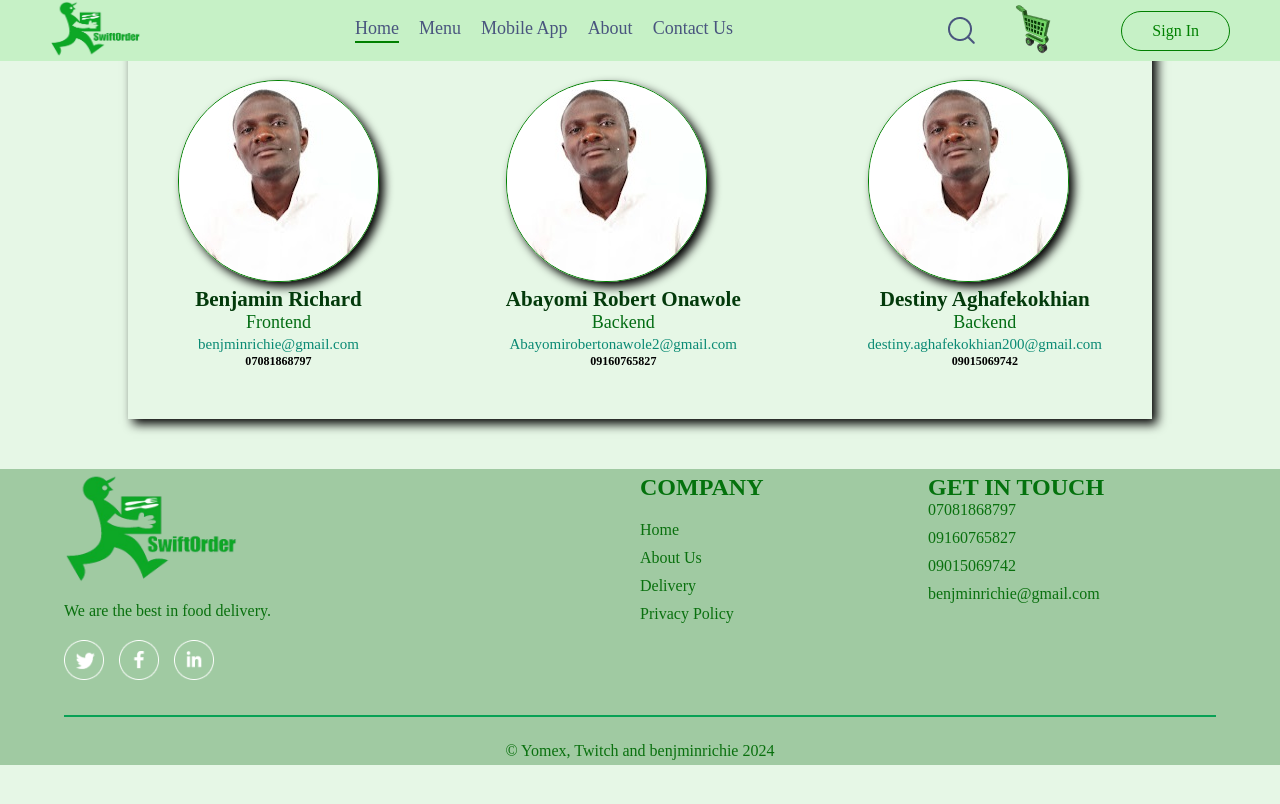
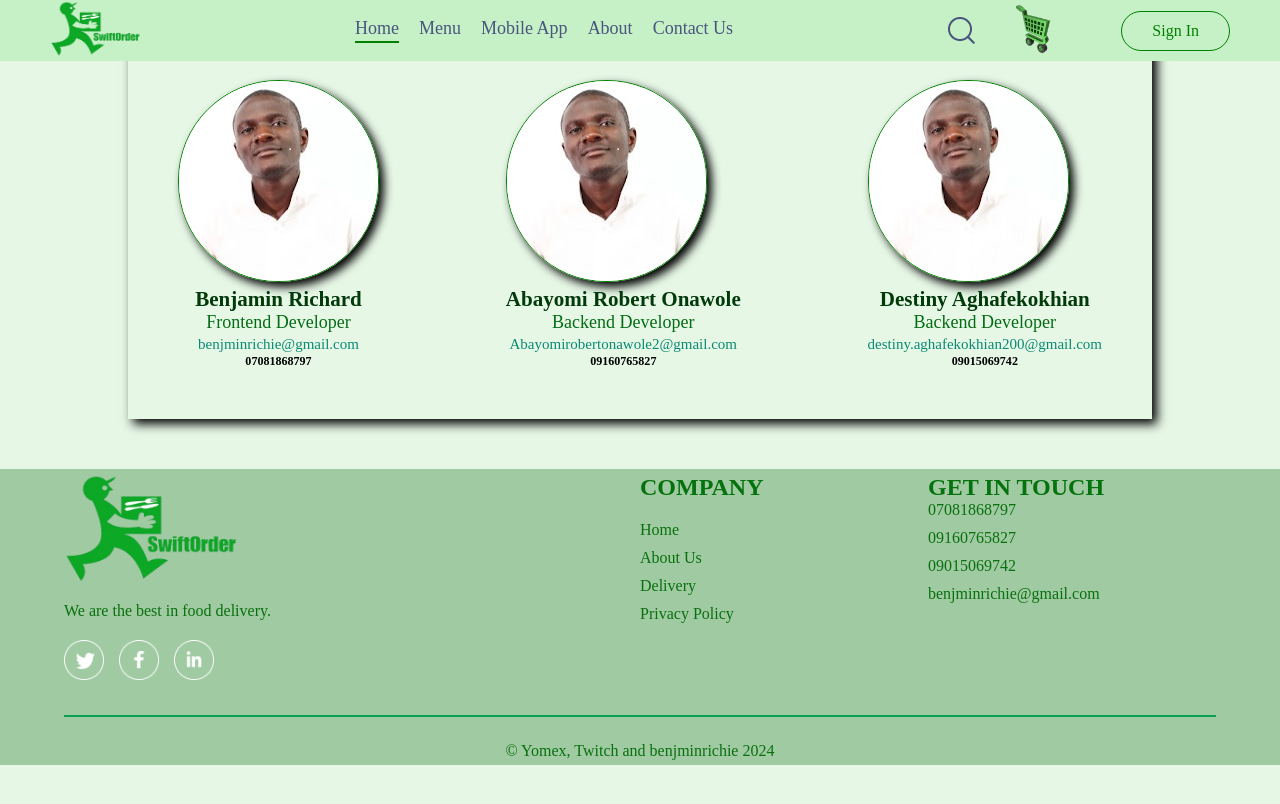
Before and after one commit to benjminrichie/alx-SwiftOrder_App, a React (Vite) app in the folder frontend/: page /About in a window 1280 px wide. Shown: the top 804 px of the page. Built offline with nearby package versions, Linux system fonts and the light colour scheme; a web font is replaced by a local one.

Commit message:
Authors created in object format

```diff
--- /dev/null
+++ b/frontend/src/assets/authorDetails.js
@@ -0,0 +1,23 @@
+export const authorDetails = [
+    {
+        id: 0,
+        name: "Benjamin Richard",
+        designation: "Frontend Developer",
+        email: "benjminrichie@gmail.com",
+        phone: "07081868797",
+    },
+    {
+        id: 1,
+        name: "Abayomi Robert Onawole",
+        designation: "Backend Developer",
+        email: "Abayomirobertonawole2@gmail.com",
+        phone: "09160765827",
+    },
+    {
+        id: 2,
+        name: "Destiny Aghafekokhian",
+        designation: "Backend Developer",
+        email: "destiny.aghafekokhian200@gmail.com",
+        phone: "09015069742"
+    }
+]
--- /dev/null
+++ b/frontend/src/components/MyAuthors/MyAuthors.jsx
@@ -0,0 +1,22 @@
+import React from 'react'
+import './MyAuthors.css'
+import { authors } from '../../assets/assets'
+import { authorDetails } from '../../assets/authorDetails'
+
+const MyAuthors = ({id, name, designation, email, phone}) => {
+  return (
+    <div>
+        <div className='benjamin'>
+        <img className='ben' src={authors.ben} alt="" />
+        <div className="text">
+          <h3>{name}</h3>
+          <p>{designation}</p>
+          <small>{email}</small>
+          <h6>{phone}</h6>
+        </div>
+      </div>
+    </div>
+  )
+}
+
+export default MyAuthors
--- a/frontend/src/pages/About/About.jsx
+++ b/frontend/src/pages/About/About.jsx
@@ -1,39 +1,35 @@
 import React from 'react'
 import './About.css'
 import { authors } from '../../assets/assets'
+import MyAuthors from '../../components/MyAuthors/MyAuthors'
+import { authorDetails } from '../../assets/authorDetails'
 
 const About = () => {
   return (
-    <div className='about'>
-      <div className='benjamin'>
-        <img className='ben' src={authors.ben} alt="" />
-        <div className="text">
-          <h3>Benjamin Richard</h3>
-          <p>Frontend</p>
-          <small>benjminrichie@gmail.com</small>
-          <h6>07081868797</h6>
-        </div>
-      </div>
-      <div className='robert'>
-        <img className='rob' src={authors.ben} alt="" />
-        <div className="text">
-          <h3>Abayomi Robert Onawole</h3>
-          <p>Backend</p>
-          <small>Abayomirobertonawole2@gmail.com</small>
-          <h6>09160765827</h6>
-        </div>
-      </div>
-      <div className='destiny'>
-        <img className='des' src={authors.ben} alt="" />
-        <div className="text">
-          <h3>Destiny Aghafekokhian</h3>
-          <p>Backend</p>
-          <small>destiny.aghafekokhian200@gmail.com</small>
-          <h6>09015069742</h6>
-        </div>
-      </div>
+    <div className="about">
+      <MyAuthors
+        id={authorDetails[0].id}
+        name={authorDetails[0].name}
+        designation={authorDetails[0].designation}
+        email={authorDetails[0].email}
+        phone={authorDetails[0].phone}
+      />
+      <MyAuthors
+        id={authorDetails[1].id}
+        name={authorDetails[1].name}
+        designation={authorDetails[1].designation}
+        email={authorDetails[1].email}
+        phone={authorDetails[1].phone}
+      />
+      <MyAuthors
+        id={authorDetails[2].id}
+        name={authorDetails[2].name}
+        designation={authorDetails[2].designation}
+        email={authorDetails[2].email}
+        phone={authorDetails[2].phone}
+      />
     </div>
-  )
+  );
 }
 
 export default About
```
Also changed, not shown: frontend/src/components/MyAuthors/MyAuthors.css (added).
